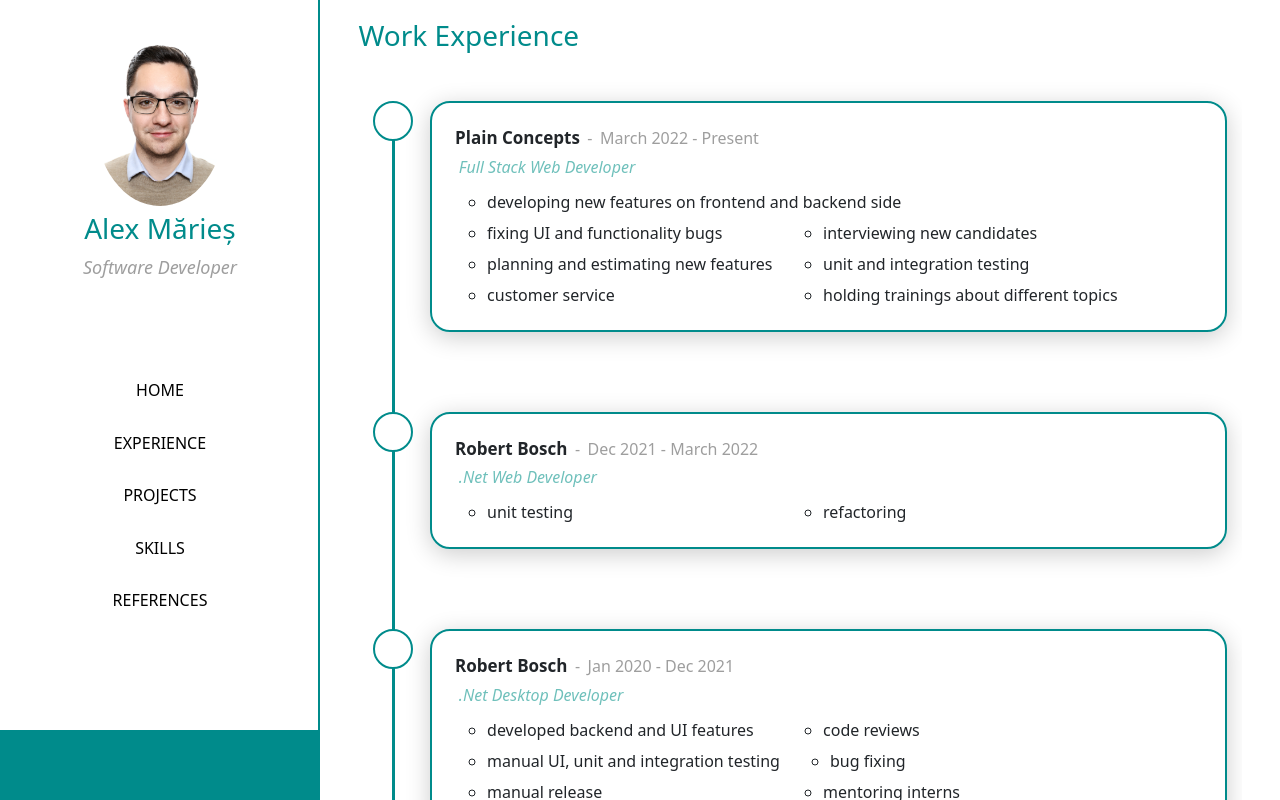
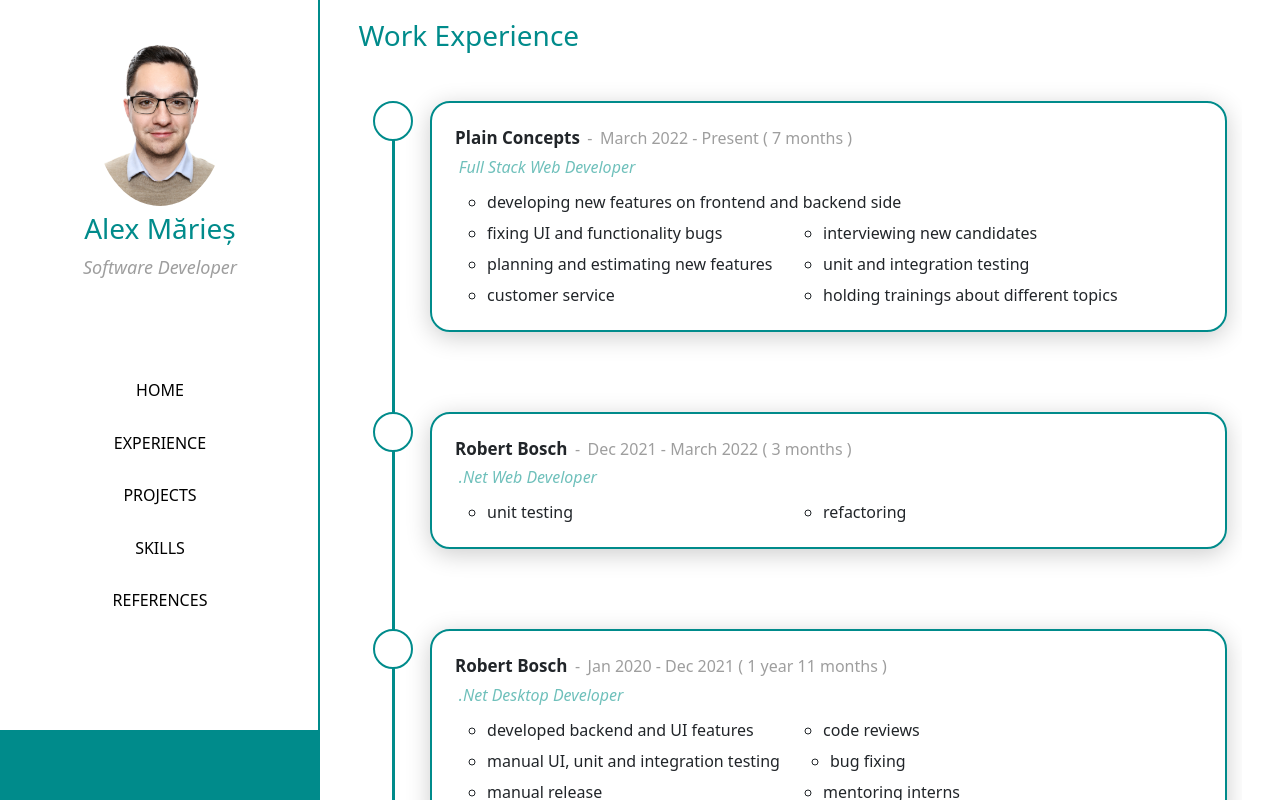
Before and after one commit to amaries95/AlexandruMaries, a React (Create React App) app: page /AlexandruMaries/experience in a window 1280 px wide. Built offline with nearby package versions, Linux system fonts and the light colour scheme; some icons are missing; the HTML template or start-up script is replaced by a standard one.

Commit message:
calculates the period according to start and end date of each experience

```diff
--- a/src/components/Experience/Experience.js
+++ b/src/components/Experience/Experience.js
@@ -6,7 +6,8 @@
     const experience = [
         {
             Company: 'Plain Concepts',
-            Period: 'March 2022 - Present',
+            StartPeriod: new Date(2022, 2),
+            EndPeriod: new Date(), // present
             Position: 'Full Stack Web Developer',
             Responsabilities: [
                 'developing new features on frontend and backend side',
@@ -20,7 +21,8 @@
         },
         {
             Company: 'Robert Bosch',
-            Period: 'Dec 2021 - March 2022',
+            StartPeriod: new Date(2021, 11),
+            EndPeriod: new Date(2022, 2),
             Position: '.Net Web Developer',
             Responsabilities: [
                 'unit testing',
@@ -29,7 +31,8 @@
         },
         {
             Company: 'Robert Bosch',
-            Period: 'Jan 2020 - Dec 2021',
+            StartPeriod: new Date(2020, 0),
+            EndPeriod: new Date(2021, 11),
             Position: '.Net Desktop Developer',
             Responsabilities: [
                 'developed backend and UI features',
@@ -42,7 +45,8 @@
         },
         {
             Company: 'Robert Bosch',
-            Period: 'Aug 2018 - Jan 2020',
+            StartPeriod: new Date(2018, 7),
+            EndPeriod: new Date(2020, 0),
             Position: 'Software Embedded Engineer',
             Responsabilities: [
                 'agile methodology',
@@ -53,6 +57,8 @@
         {
             Company: 'Robert Bosch',
             Period: 'Jul 2017 - Aug 2018',
+            StartPeriod: new Date(2017, 6),
+            EndPeriod: new Date(2018, 7),
             Position: 'Working Student',
             Responsabilities: [
                 'developed bachelor\'s degree'
@@ -67,7 +73,8 @@
                 <ExperienceElement
                 key={Math.random()}
                 Company={exp.Company}
-                Period={exp.Period}
+                StartPeriod={exp.StartPeriod}
+                EndPeriod={exp.EndPeriod}
                 Position={exp.Position}
                 Responsabilities={exp.Responsabilities}/>
             ))}
--- a/src/components/Experience/ExperienceElement/ExperienceElement.js
+++ b/src/components/Experience/ExperienceElement/ExperienceElement.js
@@ -4,12 +4,57 @@
 
 export default function ExperienceElement(props)
 {
+    const monthsOfTheYear = ["Jan", "Feb", "March", "April", "May", "June", "July", "Aug", "Sept", "Oct", "Nov", "Dec"];
+
+    const startPeriod = props.StartPeriod;
+    const endPeriod = props.EndPeriod;
+
+    function CalculatePeriod(startPeriod, endPeriod){
+        // start period < endPeriod ALWAYS
+        const diffTime = Math.abs(endPeriod - startPeriod);
+        const diffIndays = Math.ceil(diffTime/ (1000 * 60 * 60 * 24));
+        const diffInMonths = Math.abs(diffIndays/365);
+        const years = Math.trunc(diffInMonths);
+        const months = Math.round((diffInMonths - years) * 12);
+
+        return {years: years, months: months};
+
+
+    };
+
+    function FormatPeriod()
+    {
+        let period = CalculatePeriod(startPeriod, endPeriod);
+        let periodDifference = null;
+        const currentDate = new Date();
+
+        if(period.years === 0)
+        {
+            periodDifference = `${period.months} months`;
+        }
+        else if(period.months === 0)
+        {
+            periodDifference = `${period.years} year`;
+        }
+        else {
+            periodDifference = `${period.years} year ${period.months} months`;
+        }
+
+        if(endPeriod.getMonth() == currentDate.getMonth() && endPeriod.getFullYear() == currentDate.getFullYear())
+        {
+            return `${monthsOfTheYear[startPeriod.getMonth()]} ${startPeriod.getFullYear()} - Present ( ${periodDifference} )`;
+        }
+
+        return `${monthsOfTheYear[startPeriod.getMonth()]} ${startPeriod.getFullYear()} - ${monthsOfTheYear[endPeriod.getMonth()]} ${endPeriod.getFullYear()} ( ${periodDifference} )`;
+
+    }
+
     return (
         <div className={style.container}>
             <ExperienceBullet></ExperienceBullet>
             <ExperienceCard
                 Company={props.Company}
-                Period={props.Period}
+                Period={FormatPeriod()}
                 Position={props.Position}
                 Responsabilities={props.Responsabilities}/>
         </div>
--- a/src/components/Projects/Projects.js
+++ b/src/components/Projects/Projects.js
@@ -11,17 +11,17 @@
         },
         {
             Title: 'Employee Capacity Management',
-            Summary: 'Contributed to the internal tool  features of a company for managing resources on the projects.',
-            Technologies: ['.Net 6.0', 'xUnit', 'FluentAssertion', 'Moq', 'React', 'HTML', 'CSS', 'EntityFrameworkCore']
+            Summary: 'Contributed to the internal tool  features of a company for asigning employees on different projects. ',
+            Technologies: ['.Net 6.0', 'xUnit', 'FluentAssertion', 'MediatR', 'Moq', 'React', 'HTML', 'CSS', 'EntityFrameworkCore']
         },
         {
             Title: 'Roadmap Features Page',
-            Summary: 'A new page was created with further features organized in a table for a specific project. The table content was read from a JSON file. The project was a web application developed fully in node.js in which the frontend part was done with the help of the Handlebars template engine.',
-            Technologies: ['Javascript', 'Handlebars', 'node.js']
+            Summary: 'A new page was created with new features organized in a table for a specific project. The table content was read from a JSON file. The project was a web application developed fully in node.js in which the frontend part was done with the help of the Handlebars template engine.',
+            Technologies: ['Javascript', 'Handlebars', 'node.js', 'CSS', 'HTML']
         },
         {
             Title: 'Personal Portofolio',
-            Summary: 'Started to work on a personal portfolio for the sake of learning React. It\'s been used the GitHub pages for deployment. It has a small application on backend deployed in Azure and a DB where the references are saved. It\'s actually the project you\'re looking at.',
+            Summary: 'Started to work on a personal portfolio for the sake of learning React. The frontend part is deployed in GitHub pages. It also has a small application on backend deployed in Azure and a DB where the references are saved. It\'s actually the project you\'re looking at.',
             Technologies: ['Javascript', 'React', 'HTML', 'CSS', 'Net 6.0', 'Entity Framework Core', 'Azure App Service']
         },
         {
@@ -36,8 +36,7 @@
         },
         {
             Title: 'Dynamic Office Allocation',
-            Summary: 'The purpose of this project is to improve the resources management of a company, by introducing a new concept of flexible desks. Based on initial preferences and previous feedback given by employees at the end of their day, it creates a network between people in which the nodes are represented by the employees and the edges are represented by the formed relationships (professional or social) between them. This is where we introduce the Machine Learning application which, based on the network formed till that moment, allocates each employee at the most suitable desk for him.'+
-            + 'Also there is a Graphical User Interface (GUI) implemented in C++ programming language and developed in the integrated development environment(IDE), Qt5. The interface program it was implemented in order to communicate with the machine learning algorithm, respectively to create a more accessible interface with the users.',
+            Summary: 'The purpose of this project is to improve the resources management of a company, by introducing a new concept of flexible desks. Based on initial preferences and previous feedback given by employees at the end of their day, it creates a network between people in which the nodes are represented by the employees and the edges are represented by the formed relationships (professional or social) between them. Also there is a Graphical User Interface (GUI) implemented in C++ programming language and developed in the integrated development environment(IDE), Qt5. The interface program it was implemented in order to communicate with the machine learning algorithm, respectively to create a more accessible interface with the users.',
             Technologies: ['C++', 'Linux', 'QT Framework', 'RPI3', 'R', 'SSH']
         }
     ];
--- a/src/components/Skills/Skills.js
+++ b/src/components/Skills/Skills.js
@@ -35,7 +35,7 @@
         Skills: [
             {SkillName: 'Mentoring', PercentageLevel: '45'},
             {SkillName: 'Communication', PercentageLevel: '65'},
-            {SkillName: 'Sales', PercentageLevel: '77'},
+            {SkillName: 'Sales', PercentageLevel: '55'},
             {SkillName: 'Public Speaking', PercentageLevel: '60'},
         ]
     };
```
